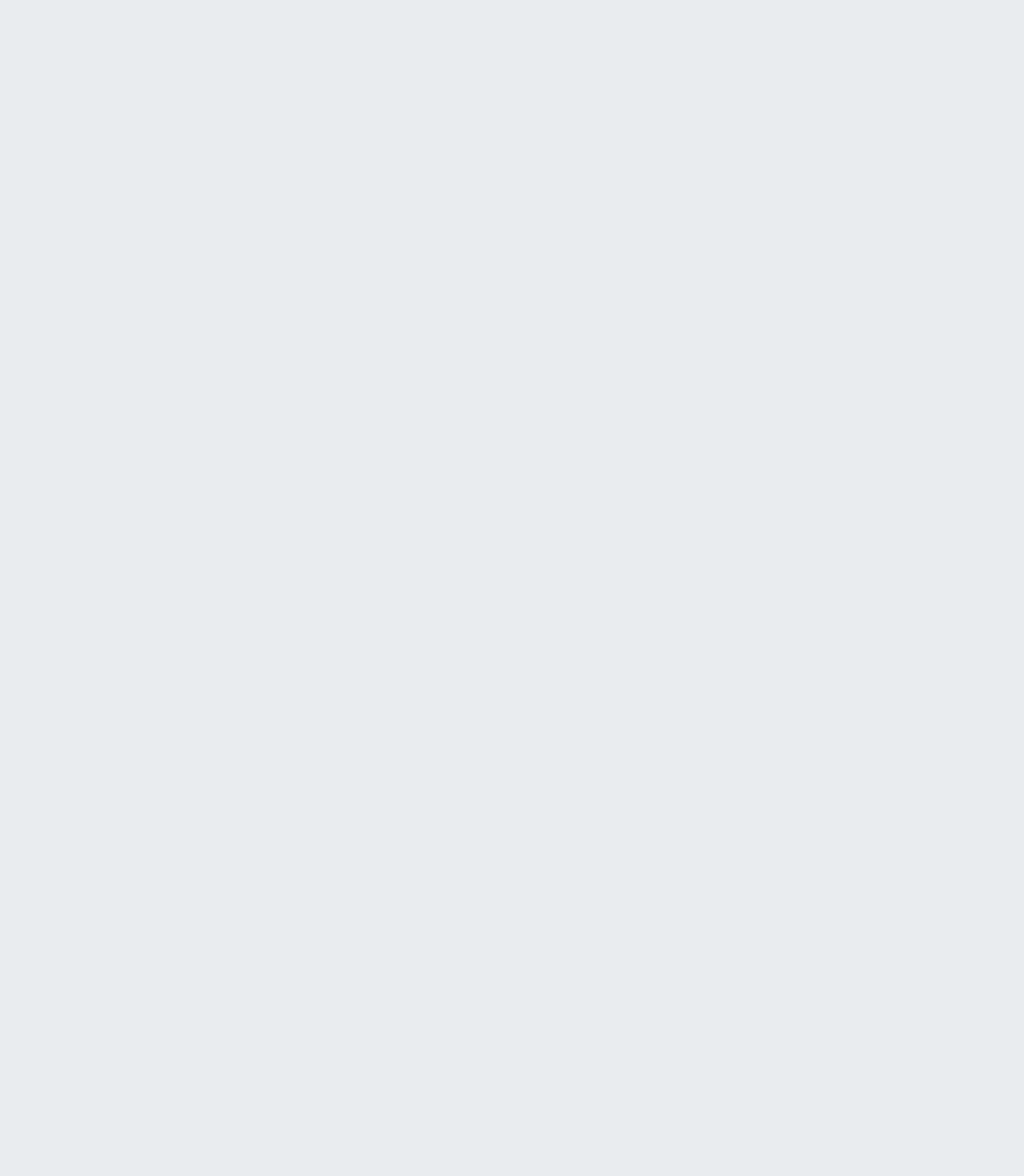
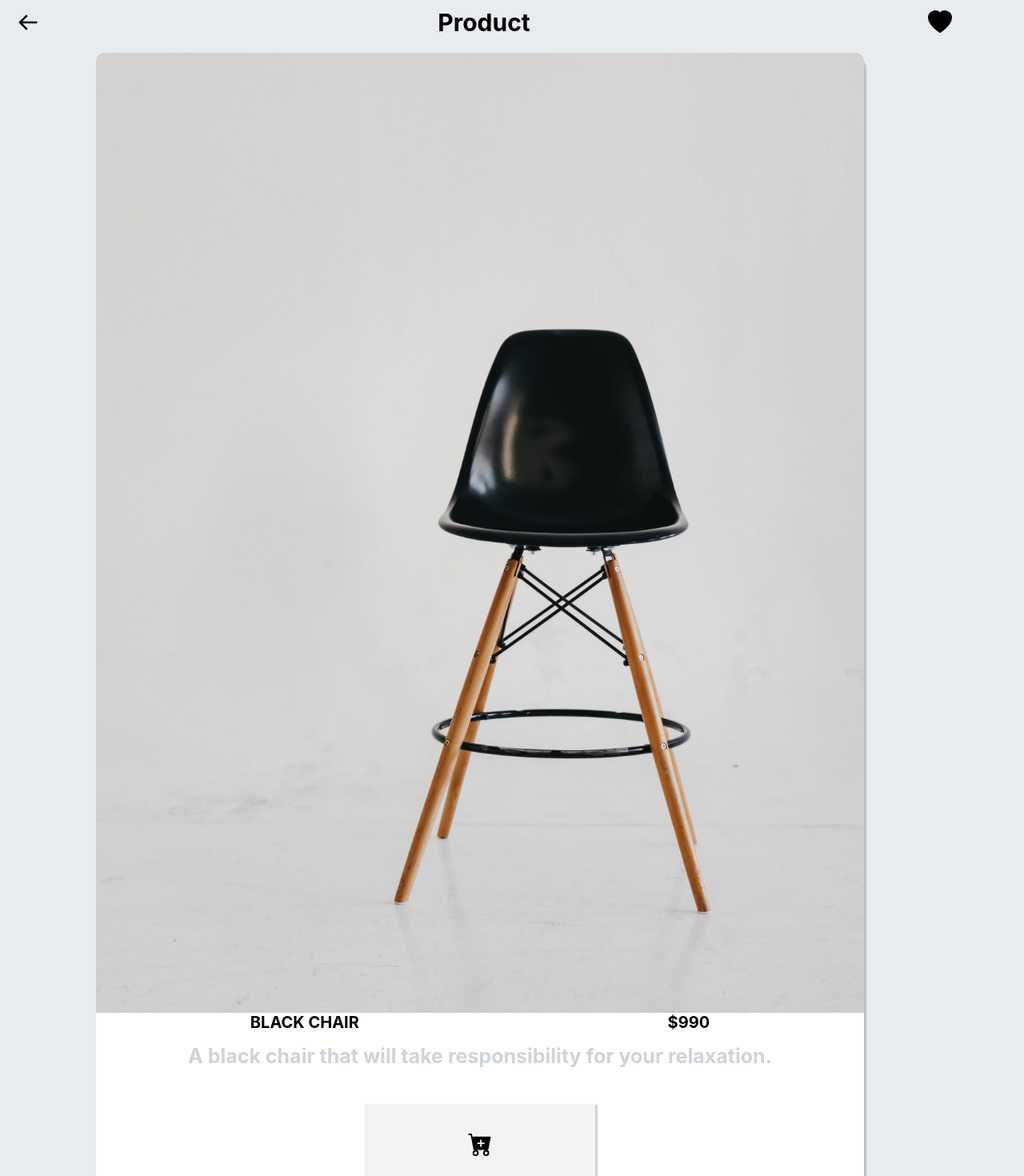
Before and after one commit to ddeongkyu/hong-mobile-shop, a React (Create React App) app: page /products/1 in a window 1280 px wide. Before the commit this address had no page. Shown: the top 1470 px of the page at 80% size. Before the commit the page ends 800 px from the top, so only its background shows below. Built offline with nearby package versions, Linux system fonts and the light colour scheme.

Commit message:
Creating Dynamic Routing

```diff
--- a/src/App.css
+++ b/src/App.css
@@ -65,8 +65,7 @@
   overflow-x: auto;
 }
 .productBox {
-  width: 100%;
-  height: 90px;
+  height: 110px;
   background-color: white;
   border-radius: 10px;
   box-shadow: 2px 2px 2px 1px rgba(0, 0, 0, 0.2);
@@ -75,7 +74,6 @@
   justify-content: center;
   margin-left: 15px;
   text-overflow: auto;
-  padding: 15px;
   cursor: pointer;
 }
 .MainTextBlock {
@@ -182,3 +180,75 @@
   height: 25px;
   cursor: pointer;
 }
+.detailTotalBox {
+  display: flex;
+  align-items: center;
+  justify-content: center;
+}
+.detailPageBox {
+  width: 80%;
+  height: auto;
+  display: flex;
+  box-shadow: 2px 2px 2px 1px rgba(0, 0, 0, 0.2);
+  background: white;
+  border-radius: 20px;
+  margin: 10px;
+  position: relative;
+  justify-content: center;
+  align-items: center;
+  flex-direction: column;
+}
+.detailPageBoxImg {
+  width: 100%;
+  object-fit: cover;
+  border-top-right-radius: 10px;
+  border-top-left-radius: 10px;
+}
+.detailHeadBox {
+  display: flex;
+  justify-content: space-between;
+  align-items: center;
+  margin: 10px;
+  font-weight: bold;
+  font-size: 30px;
+}
+.detailHeadBoxHeart {
+  color: black;
+}
+.detailHeadBoxHeart:hover {
+  color: pink;
+  box-shadow: 2px 2px 2px 1px rgba(0, 0, 0, 0.2);
+}
+.detailNameAndPrice {
+  font-weight: bold;
+  font-size: 20px;
+  width: 100%;
+  display: flex;
+  justify-content: space-around;
+  align-items: center;
+}
+.detailLongExplanation {
+  font-weight: bold;
+  color: #ced4da;
+  font-size: 25px;
+  margin: 15px;
+}
+.detailShoppingCart {
+  display: flex;
+  align-items: center;
+  justify-content: center;
+  width: 30%;
+  height: 100px;
+  margin-top: 30px;
+  background: #f1f3f5;
+  box-shadow: 2px 2px 2px 1px rgba(0, 0, 0, 0.2);
+  cursor: pointer;
+}
+.detailShoppingCartStyle {
+  width: 30%;
+  height: 30%;
+}
+.detailAddToCart {
+  font-weight: bold;
+  margin: 10px;
+}
--- a/src/App.js
+++ b/src/App.js
@@ -3,6 +3,7 @@ import MainPage from "./components/Main/MainPage";
 import { BrowserRouter, Route, Routes } from "react-router-dom";
 import BestSellersPage from "./components/BestSellersViewAll/BestSellersPage";
 import HandPicksViewAll from "./components/HandPicksViewAll/HandPicksViewAll";
+import Day from "./components/List";
 function App() {
   return (
     <BrowserRouter>
@@ -10,6 +11,7 @@ function App() {
         <Route path="/" element={<MainPage />} />
         <Route path="/BestSellers" element={<BestSellersPage />} />
         <Route path="/Hand-picks" element={<HandPicksViewAll />} />
+        <Route path="/products/:id" element={<Day />} />
       </Routes>
     </BrowserRouter>
   );
--- a/src/Product.js
+++ b/src/Product.js
@@ -1,5 +1,3 @@
-import React from "react";
-
 const product = [
   {
     id: 1,
--- a/src/components/HandPicksViewAll/HandPicksMainProduct.js
+++ b/src/components/HandPicksViewAll/HandPicksMainProduct.js
@@ -1,6 +1,7 @@
 import React from "react";
 import { HiArchive } from "react-icons/hi";
 import product from "../../Product";
+import data from "../../db/data.json";
 function MainProduct() {
   const handPicks = product.filter((item) => item.id > 5);
 
--- /dev/null
+++ b/src/components/List.js
@@ -0,0 +1,40 @@
+import data from "../db/data.json";
+import { useParams, useNavigate } from "react-router-dom";
+import { BiArrowBack } from "react-icons/bi";
+import { BsFillHeartFill, BsCartPlusFill } from "react-icons/bs";
+export default function Day() {
+  const { id } = useParams();
+  let navigate = useNavigate();
+  const onMainGoGo = () => {
+    navigate("/");
+  };
+  return (
+    <>
+      <div className="detailHeadBox">
+        <BiArrowBack className="IconStyle" onClick={onMainGoGo} />
+        Product
+        <BsFillHeartFill className="detailHeadBoxHeart" />
+      </div>
+      <div className="detailTotalBox">
+        <div className="detailPageBox">
+          <img
+            src={data.data[id - 1].src}
+            alt="alt"
+            className="detailPageBoxImg"
+          />
+          <div className="detailNameAndPrice">
+            <div>{data.data[id - 1].name}</div>
+            <div>${data.data[id - 1].price}</div>
+          </div>
+          <div className="detailLongExplanation">
+            {data.data[id - 1].longExplanation}
+          </div>
+          <div className="detailShoppingCart">
+            <BsCartPlusFill className="detailShoppingCartStyle" />
+          </div>
+          <div className="detailAddToCart">+ Add to Cart</div>
+        </div>
+      </div>
+    </>
+  );
+}
--- a/src/components/Main/Main.js
+++ b/src/components/Main/Main.js
@@ -1,7 +1,8 @@
 import React from "react";
 import { AiOutlineArrowRight } from "react-icons/ai";
 import { useNavigate } from "react-router-dom";
-import product from "../../Product";
+import { Link } from "react-router-dom";
+import data from "../../db/data.json";
 function Main() {
   let navigate = useNavigate();
   const onGoBestSellersViewAll = () => {
@@ -10,9 +11,6 @@ function Main() {
   const onGoHandPicksViewAll = () => {
     navigate("/Hand-picks");
   };
-  console.log(product);
-  const bestSellers = product.filter((item) => item.id <= 5);
-  const handPicks = product.filter((item) => item.id > 5);
   return (
     <div>
       <div className="MainBlock">
@@ -43,11 +41,15 @@ function Main() {
         </div>
       </div>
       <div className="productWrappingBox">
-        {bestSellers.map((item) => (
-          <div className="productBox">
-            <img className="productPictureStyle" src={item.src} alt="alt" />
-          </div>
-        ))}{" "}
+        {data.data.map((id) =>
+          id.id <= 5 ? (
+            <Link to={`/products/${id.id}`}>
+              <div className="productBox">
+                <img className="productPictureStyle" alt="alt" src={id.src} />
+              </div>
+            </Link>
+          ) : null
+        )}
       </div>
 
       <div className="MainTextBlock">
@@ -57,43 +59,16 @@ function Main() {
         </div>
       </div>
       <div className="productWrappingBox">
-        {handPicks.map((item) => (
-          <div className="productBox">
-            <img className="productPictureStyle" src={item.src} alt="alt" />
-          </div>
-        ))}{" "}
+        {data.data.map((id) =>
+          id.id > 5 ? (
+            <Link to={`/products/${id.id}`}>
+              <div className="productBox">
+                <img className="productPictureStyle" alt="alt" src={id.src} />
+              </div>
+            </Link>
+          ) : null
+        )}
       </div>
-
-      {/* <div className="productWrappingBox">
-        <div className="productBox">
-          <img
-            className="productPictureStyle"
-            src={"/img/pinkChair.jpg"}
-            alt="카떼라떼"
-          />
-        </div>
-        <div className="productBox">
-          <img
-            className="productPictureStyle"
-            src={"/img/whiteChair.jpg"}
-            alt="카떼라떼"
-          />
-        </div>
-        <div className="productBox">
-          <img
-            className="productPictureStyle"
-            src={"/img/royalStyleChair.jpg"}
-            alt="카떼라떼"
-          />
-        </div>
-        <div className="productBox">
-          <img
-            className="productPictureStyle"
-            src={"/img/brownChair.jpg"}
-            alt="카떼라떼"
-          />
-        </div>
-      </div> */}
     </div>
   );
 }
--- /dev/null
+++ b/src/db/data.json
@@ -0,0 +1,84 @@
+{
+  "data": [
+    {
+      "id": 1,
+      "src": "/img/blackChair.jpg",
+      "name": "BLACK CHAIR",
+      "price": 990,
+      "shortExplanation": "Simple Black Chair",
+      "longExplanation": "A black chair that will take responsibility for your relaxation."
+    },
+    {
+      "id": 2,
+      "src": "/img/brownChair.jpg",
+      "name": "BROWN CHAIR",
+      "price": 700,
+      "shortExplanation": "Normal Brown Chair",
+      "longExplanation": "The brown chair is very normal. So people like it more."
+    },
+    {
+      "id": 3,
+      "src": "/img/fabricChair.jpg",
+      "name": "FABRIC CHAIR",
+      "price": 680,
+      "shortExplanation": "Modern Fabric Chair",
+      "longExplanation": "The modern fabric chair supports your relaxation."
+    },
+    {
+      "id": 4,
+      "src": "/img/greyAndWoodChair.jpg",
+      "name": "GREY WOOD CHAIR",
+      "price": 1599,
+      "shortExplanation": "Very Noraml Chair",
+      "longExplanation": "A beggar like you doesnt have this expensive chair. Would you buy it if you had a lot of money?"
+    },
+    {
+      "id": 5,
+      "src": "/img/pinkChair.jpg",
+      "name": "PINK CHAIR",
+      "price": 800,
+      "shortExplanation": "Cute Pink Chair",
+      "longExplanation": "A cute pink chair that will turn you into a princess. Would you buy it if you had a lot of money?"
+    },
+    {
+      "id": 6,
+      "src": "/img/pinkpinkChair.jpg",
+      "price": 3000,
+      "name": "PINK PINK CHAIR",
+      "shortExplanation": "highly recommended!!!!",
+      "longExplanation": "A very lovely chair as expensive as it is. Would you buy it if you had a lot of money?"
+    },
+    {
+      "id": 7,
+      "src": "/img/royalStyleChair.jpg",
+      "price": 8800,
+      "name": "ROYAL CHAIR",
+      "shortExplanation": "British royal chair",
+      "longExplanation": "It is the chair of the British royal family. (There is no evidence)"
+    },
+    {
+      "id": 8,
+      "src": "/img/whiteChair.jpg",
+      "price": 4000,
+      "name": "ELEGANT CHAIR",
+      "shortExplanation": "elegant white chair",
+      "longExplanation": "An elegant white chair will make you a queen."
+    },
+    {
+      "id": 9,
+      "src": "/img/whiteChairWithPink풍선.jpg",
+      "price": 800,
+      "name": "WHITE CHAIR",
+      "shortExplanation": "Very normal white chair",
+      "longExplanation": "Its a white chair you can see everywhere, but there is something special about it."
+    },
+    {
+      "id": 10,
+      "src": "/img/WoodSchoolChair.jpg",
+      "price": 990,
+      "name": "SCHOOL CHAIR",
+      "shortExplanation": "Chairs found in Korean schools",
+      "longExplanation": "School chairs remind you of your childhood memories."
+    }
+  ]
+}
```
